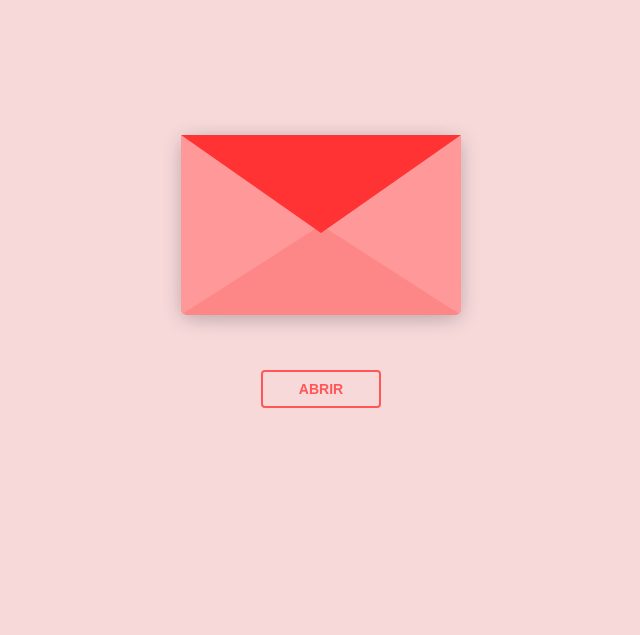
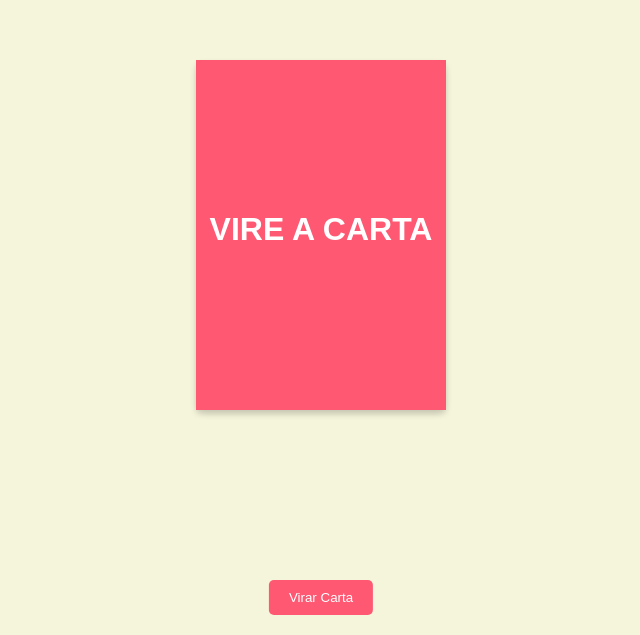
Before and after one commit to Gedehamsen001/importante, a plain HTML site: page index.html in a window 1280 px wide. Shown: the part 165-800 px from the top of the page, without its empty margins (319-959 px from the left). Drawn offline with nearby package versions, Linux system fonts and the light colour scheme.

Commit message:
commit unico

```diff
--- a/index.html
+++ b/index.html
@@ -1,32 +1,31 @@
 <!DOCTYPE html>
-<html lang="en" >
+<html lang="en">
 <head>
-  <meta charset="UTF-8">
-  <link rel="stylesheet" href="./style.css">
-
+    <meta charset="UTF-8">
+    <meta name="viewport" content="width=device-width, initial-scale=1.0">
+    <link rel="stylesheet" href="styles.css">
 </head>
 <body>
-<div class="envlope-wrapper">
-    <div id="envelope" class="close">
-        <div class="front flap"></div>
-        <div class="front pocket"></div>
-        <div class="letter">
-            <div class="words line1">olá :)</div>
-            <div class="words line2">você é importante para mim.</div>
-            <div class="words line3"></div>
-            <div class="words line4"></div>
-        </div>
-        <div class="hearts">
-            <div class="heart a1"></div>
-            <div class="heart a2"></div>
-            <div class="heart a3"></div>
+    <div class="card">
+        <div class="card-inner">
+            <div class="card-front">
+                <div class="card-content">
+                    <h1 class="title">Vire a carta</h1>
+                    <h1 class="title"></h1>
+                    <h1 class="subtitle"></h1>
+                </div>
+            </div>
+            <div class="card-back">
+                <div class="card-content">
+                    <h1 class="title">Você</h1>
+                    <h1 class="title">É</h1>
+                    <h1 class="title">Importante</h1>
+                    <h1 class="title">Para mim.</h1>
+                </div>
+            </div>
         </div>
     </div>
-</div>
-<div class="reset">
-    <button id="open">Abrir</button>
-</div>
-  <script src='https://cdnjs.cloudflare.com/ajax/libs/jquery/3.5.1/jquery.min.js'></script><script  src="./script.js"></script>
-
+    <button id="open-btn" class="open-button">Virar Carta</button>
+    <script src="script.js"></script>
 </body>
 </html>
--- a/script.js
+++ b/script.js
@@ -1,25 +1,11 @@
-$( document ).ready(function() {
+const card = document.querySelector('.card');
+const openBtn = document.querySelector('.open-button');
+const closeBtn = document.querySelector('.close-button');
 
-    var envelope = $('#envelope');
-    var btn_open = $("#open");
+openBtn.addEventListener('click', () => {
+    card.classList.add('flipped');
+});
 
-    envelope.click( function() {
-        open();
-    });
-    btn_open.click( function() {
-        open();
-    });
-    btn_reset.click( function() {
-        close();
-    });
-
-    function open() {
-        envelope.addClass("open")
-           .removeClass("close");
-    }
-    function close() {
-        envelope.addClass("close")
-           .removeClass("open");
-    }
-
+closeBtn.addEventListener('click', () => {
+    card.classList.remove('flipped');
 });
--- a/style.css
+++ /dev/null
@@ -1,259 +0,0 @@
-#envelope {
-    margin: 150px;
-    position: relative;
-    width: 280px;
-    height: 180px;
-    border-bottom-left-radius: 6px;
-    border-bottom-right-radius: 6px;
-    margin-left: auto;
-    margin-right: auto;
-    top: 150px;
-    background-color: #f9c5c8;
-    box-shadow: 0 4px 20px rgba(0, 0, 0, 0.2);
-  }
-
-  .front {
-    position: absolute;
-    width: 0;
-    height: 0;
-    z-index: 3;
-  }
-
-  .flap {
-    border-left: 140px solid transparent;
-    border-right: 140px solid transparent;
-    border-bottom: 82px solid transparent;
-    /* a little smaller */
-    border-top: 98px solid #ff3333;
-    /* a little larger */
-    transform-origin: top;
-    pointer-events: none;
-  }
-
-  .pocket {
-    border-left: 140px solid #ff9999;
-    border-right: 140px solid #ff9999;
-    border-bottom: 90px solid #fd8787;
-    border-top: 90px solid transparent;
-    border-bottom-left-radius: 6px;
-    border-bottom-right-radius: 6px;
-  }
-
-  .letter {
-    position: relative;
-    background-color: #f9c5c8;
-    width: 90%;
-    margin-left: auto;
-    margin-right: auto;
-    height: 90%;
-    top: 5%;
-    border-radius: 6px;
-    box-shadow: 0 2px 26px rgba(0, 0, 0, 0.12);
-  }
-
-  .letter:after {
-    content: "";
-    position: absolute;
-    top: 0;
-    bottom: 0;
-    left: 0;
-    right: 0;
-    background-image: linear-gradient(180deg, rgba(255, 255, 255, 0) 25%, rgba(239, 215, 239, 0.7) 55%, #eed7ef 100%);
-  }
-
-  .words {
-    position: absolute;
-    left: 10%;
-    width: 80%;
-    height: 14%;
-    background-color: #fdb7ba;
-  }
-
-  .words.line1 {
-    top: 15%;
-    width: 20%;
-    height: 20%;
-  }
-
-  .words.line2 {
-    top: 30%;
-  }
-
-  .words.line3 {
-    top: 50%;
-  }
-
-  .words.line4 {
-    top: 70%;
-  }
-
-  .open .flap {
-    transform: rotateX(180deg);
-    transition: transform 0.4s ease, z-index 0.6s;
-    z-index: 1;
-  }
-
-  .close .flap {
-    transform: rotateX(0deg);
-    transition: transform 0.4s 0.6s ease, z-index 1s;
-    z-index: 5;
-  }
-
-  .close .letter {
-    transform: translateY(0px);
-    transition: transform 0.4s ease, z-index 1s;
-    z-index: 1;
-  }
-
-  .open .letter {
-    transform: translateY(-60px);
-    transition: transform 0.4s 0.6s ease, z-index 0.6s;
-    z-index: 2;
-  }
-
-  .hearts {
-    position: absolute;
-    top: 90px;
-    left: 0;
-    right: 0;
-    z-index: 2;
-  }
-
-  .heart {
-    position: absolute;
-    bottom: 0;
-    right: 10%;
-    pointer-events: none;
-  }
-
-  .heart:before,
-  .heart:after {
-    position: absolute;
-    content: "";
-    left: 50px;
-    top: 0;
-    width: 50px;
-    height: 80px;
-    background: #D00000;
-    border-radius: 50px 50px 0 0;
-    transform: rotate(-45deg);
-    transform-origin: 0 100%;
-    pointer-events: none;
-  }
-
-  .heart:after {
-    left: 0;
-    transform: rotate(45deg);
-    transform-origin: 100% 100%;
-  }
-
-  .close .heart {
-    opacity: 0;
-    -webkit-animation: none;
-            animation: none;
-  }
-
-  .a1 {
-    left: 20%;
-    transform: scale(0.6);
-    opacity: 1;
-    -webkit-animation: slideUp 4s linear 1, sideSway 2s ease-in-out 4 alternate;
-    -moz-animation: slideUp 4s linear 1, sideSway 2s ease-in-out 4 alternate;
-    -webkit-animation-fill-mode: forwards;
-            animation-fill-mode: forwards;
-    -webkit-animation-delay: 0.7s;
-            animation-delay: 0.7s;
-  }
-
-  .a2 {
-    left: 55%;
-    transform: scale(1);
-    opacity: 1;
-    -webkit-animation: slideUp 5s linear 1, sideSway 4s ease-in-out 2 alternate;
-    -moz-animation: slideUp 5s linear 1, sideSway 4s ease-in-out 2 alternate;
-    -webkit-animation-fill-mode: forwards;
-            animation-fill-mode: forwards;
-    -webkit-animation-delay: 0.7s;
-            animation-delay: 0.7s;
-  }
-
-  .a3 {
-    left: 10%;
-    transform: scale(0.8);
-    opacity: 1;
-    -webkit-animation: slideUp 7s linear 1, sideSway 2s ease-in-out 6 alternate;
-    -moz-animation: slideUp 7s linear 1, sideSway 2s ease-in-out 6 alternate;
-    -webkit-animation-fill-mode: forwards;
-            animation-fill-mode: forwards;
-    -webkit-animation-delay: 0.7s;
-            animation-delay: 0.7s;
-  }
-
-  @-webkit-keyframes slideUp {
-    0% {
-      top: 0;
-    }
-    100% {
-      top: -600px;
-    }
-  }
-  @keyframes slideUp {
-    0% {
-      top: 0;
-    }
-    100% {
-      top: -600px;
-    }
-  }
-  @-webkit-keyframes sideSway {
-    0% {
-      margin-left: 0px;
-    }
-    100% {
-      margin-left: 50px;
-    }
-  }
-  @keyframes sideSway {
-    0% {
-      margin-left: 0px;
-    }
-    100% {
-      margin-left: 50px;
-    }
-  }
-  body {
-    background-color: #f7d9da;
-  }
-
-  .envlope-wrapper {
-    height: 380px;
-  }
-
-  .reset {
-    text-align: center;
-  }
-
-  .reset button {
-    font-weight: 800;
-    font-style: normal;
-    transition: all 0.1s linear;
-    -webkit-appearance: none;
-    background-color: transparent;
-    border: solid 2px #ff5757;
-    border-radius: 4px;
-    color: #ff5757;
-    display: inline-block;
-    font-size: 14px;
-    text-transform: uppercase;
-    margin: 5px;
-    padding: 10px;
-    line-height: 1em;
-    text-decoration: none;
-    min-width: 120px;
-    cursor: pointer;
-  }
-
-  .reset button:hover {
-    background-color: #fc9d9d;
-    color: #a10000;
-  }
--- /dev/null
+++ b/styles.css
@@ -0,0 +1,88 @@
+body {
+  display: flex;
+  justify-content: center;
+  align-items: center;
+  height: 100vh;
+  margin: 0;
+  background-color: #f5f5dc;
+  font-family: Arial, sans-serif;
+}
+
+.card {
+  width: 250px;
+  height: 350px;
+  position: relative;
+  transform-style: preserve-3d;
+  transition: 1s;
+}
+
+.card-inner {
+  width: 100%;
+  height: 100%;
+  position: absolute;
+  transform-style: preserve-3d;
+  backface-visibility: hidden;
+}
+
+.card-front,
+.card-back {
+  position: absolute;
+  top: 0;
+  left: 0;
+  width: 100%;
+  height: 100%;
+  background-color: #ff5873;
+  border-radius: 10px;
+  color: white;
+  display: flex;
+  justify-content: center;
+  align-items: center;
+  box-shadow: 0 4px 6px rgba(0, 0, 0, 0.1);
+}
+
+.card-front {
+  z-index: 2;
+  border-radius: 10px 10px 0 0;
+}
+
+.card-back {
+  transform: rotateY(-180deg);
+  border-radius: 0 0 10px 10px;
+  display: flex;
+  flex-direction: column;
+  justify-content: center;
+  align-items: center;
+  text-align: center;
+  padding: 20px;
+  box-sizing: border-box;
+}
+
+.title {
+  font-size: 32px;
+  text-transform: uppercase;
+  margin: 0 0 10px;
+  line-height: 1.1;
+}
+
+.subtitle {
+  font-size: 48px;
+  margin: 0;
+  line-height: 1.1;
+}
+
+.open-button {
+  position: absolute;
+  bottom: 20px;
+  left: 50%;
+  transform: translateX(-50%);
+  padding: 10px 20px;
+  background-color: #ff5873;
+  color: white;
+  border: none;
+  border-radius: 5px;
+  cursor: pointer;
+}
+
+.card.flipped {
+  transform: rotateY(-180deg);
+}
```
